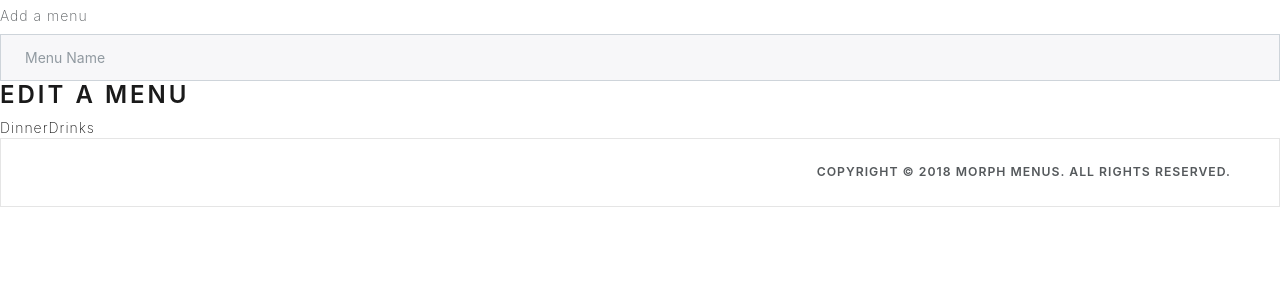
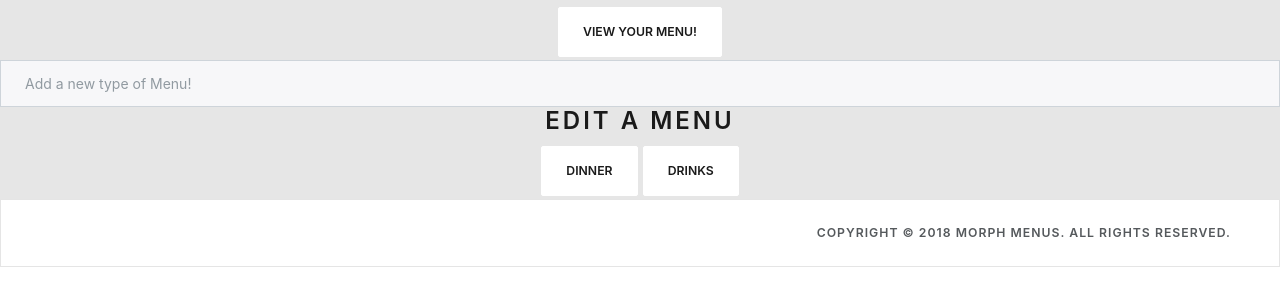
Before and after one commit to laurenchavez212/MorphMenus-q3Project, a React app in the folder client/: page /admin in a window 1280 px wide. Shown: the part 145-450 px from the top of the page. Built offline with nearby package versions, Linux system fonts and the light colour scheme.

Commit message:
not sure what has been added

```diff
--- a/client/src/App/App.css
+++ b/client/src/App/App.css
@@ -1,3 +1,5 @@
+/* Homepage */
+
 .homeContainer {
   background-color: rgb(224, 224, 224, 0.8);
 }
@@ -100,3 +102,17 @@
   border-radius: 5px;
   margin: 1%;
 }
+
+/* Homepage ends */
+
+/* Admin Page */
+
+.adminContainer {
+  text-align: center;
+  background-color: rgb(224, 224, 224, 0.8);
+}
+
+.adminContainer Button {
+  margin: .2%;
+  border-radius: 2px;
+}
--- a/client/src/components/admin/welcomeAdmin.js
+++ b/client/src/components/admin/welcomeAdmin.js
@@ -3,27 +3,33 @@ import { Link } from "react-router-dom";
 import "../../styles/index.css";
 import TopNav from "../homepage/topNav";
 import BottomNav from "../homepage/bottomNav";
-import {Form, Input, Label } from "reactstrap";
+import { Form, Input, Button } from "reactstrap";
 
 class Home extends Component {
   render() {
-    return <div className="adminContainer">
+    return (
+      <div className="adminContainer">
         <TopNav />
         <div>
-          <h1>Welcome Oreganos Pizza Bistro!</h1>
+                <h1>Welcome Oreganos Pizza Bistro!</h1>
+                <Button>View your menu!</Button>
           <Form>
-            <Label>Add a menu</Label>
-            <Input placeholder="Menu Name" />
+            <Input placeholder="Add a new type of Menu!" />
           </Form>
         </div>
 
         <div>
           <h3>Edit A Menu</h3>
-          <Link to={""}>Dinner</Link>
-          <Link to={""}>Drinks</Link>
+          <Button>
+            <Link to={""}>Dinner</Link>
+          </Button>
+          <Button>
+            <Link to={""}>Drinks</Link>
+          </Button>
         </div>
         <BottomNav />
-      </div>;
+      </div>
+    );
   }
 }
 export default Home;
```
